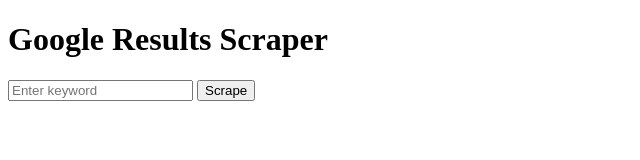
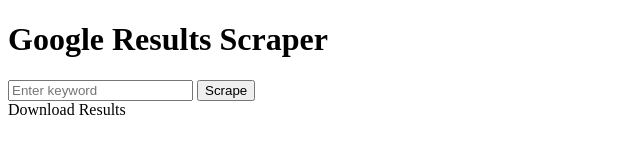
Before and after one commit to dzonny147/Skalicky-Inizio-pakticky-ukol, a website: page index.html in a window 1280 px wide. Shown: the whole page, without its empty margins (0-640 px from the left). Drawn offline with Linux system fonts and the light colour scheme.

Commit message:
Update index.html

```diff
--- a/index.html
+++ b/index.html
@@ -5,9 +5,14 @@
     <meta name="viewport" content="width=device-width, initial-scale=1.0">
     <title>Google Scraper</title>
     <script>
+
         async function scrapeResults(event) {
+            //přeruší znovunačtení stránky
             event.preventDefault();
+
             const keyword = document.getElementById('keyword').value;
+
+            //pošle data na server jako json
             const response = await fetch('https://dzonny147-github-io.onrender.com', {
                 method: 'POST',
                 headers: { 'Content-Type': 'application/json' },
@@ -29,6 +34,8 @@
         <input type="text" id="keyword" placeholder="Enter keyword" required>
         <button type="submit">Scrape</button>
     </form>
-    <div id="results"></div>
+    <div id="results">
+        <a>Download Results</a>
+    </div>
 </body>
 </html>
```
